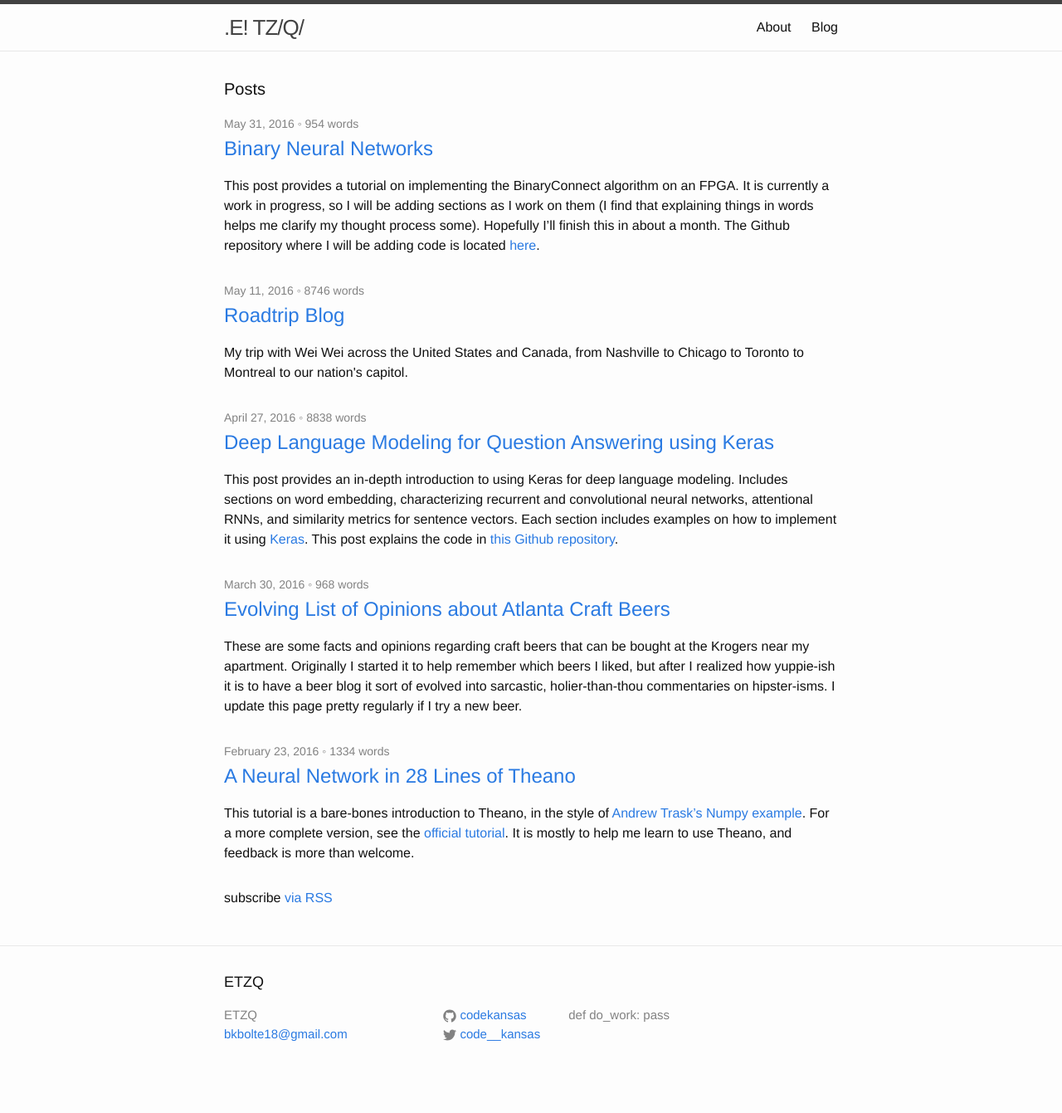
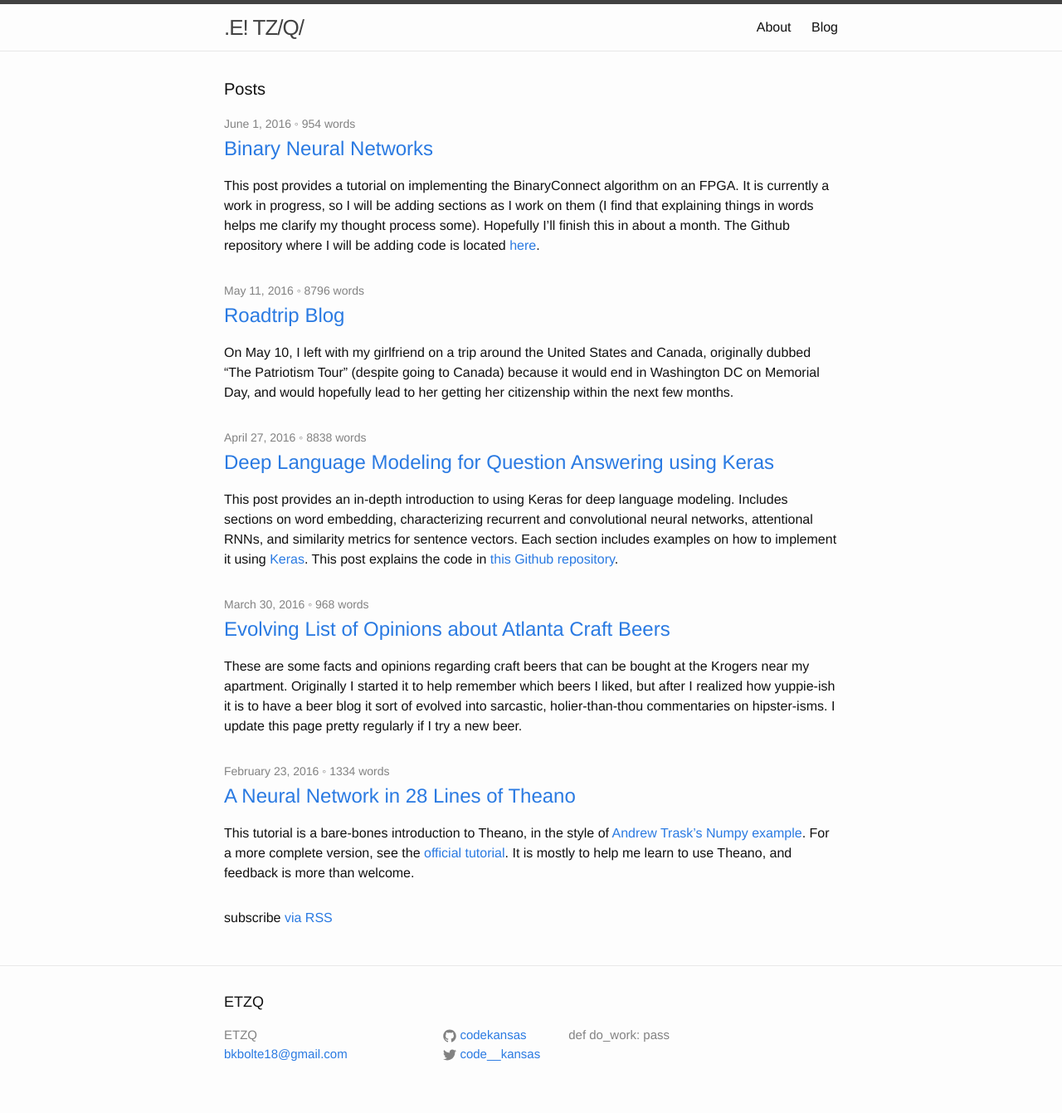
Before and after one commit to codekansas/codekansas.github.io, a Jekyll site: the page built from blog.html, in a window 1280 px wide. Shown: the whole page at 83% size. Built offline with Jekyll 4.4.1, drawn with Linux system fonts in a browser that asks for light colours; before the commit the page ends 1317 px from its top, so only the background shows below that.

Commit message:
updated tag line

```diff
--- a/_posts/2016-05-11-patriotism-tour.markdown
+++ b/_posts/2016-05-11-patriotism-tour.markdown
@@ -3,8 +3,9 @@ layout: post
 title: "Roadtrip Blog"
 date: 2016-05-11 12:00:00
 categories: misc
-excerpt: My trip with Wei Wei across the United States and Canada, from Nashville to Chicago to Toronto to Montreal to our nation's capitol.
 ---
+
+On May 10, I left with my girlfriend on a trip around the United States and Canada, originally dubbed "The Patriotism Tour" (despite going to Canada) because it would end in Washington DC on Memorial Day, and would hopefully lead to her getting her citizenship within the next few months.
 
 * TOC
 {:toc}
--- a/_posts/2016-06-01-binary-nn-fpga.markdown
+++ b/_posts/2016-06-01-binary-nn-fpga.markdown
@@ -1,7 +1,7 @@
 ---
 layout: post
 title: "Binary Neural Networks"
-date: 2016-05-31 12:00:00
+date: 2016-06-01 12:00:00
 categories: ml
 ---
 
```
